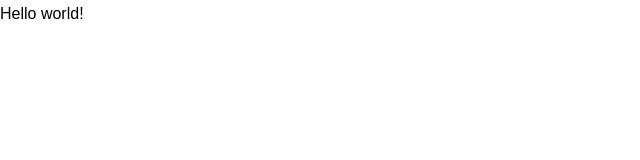
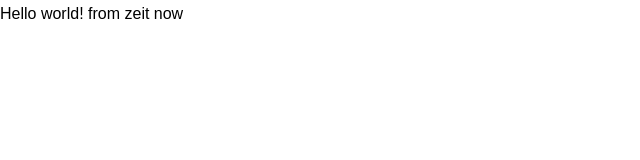
Before and after one commit to DaiAoki/daiaoki.me, a Next.js app: page / in a window 1280 px wide. Shown: the top 160 px of the page, without its empty margins (0-640 px from the left). Built offline with nearby package versions, Linux system fonts and the light colour scheme.

Commit message:
deploy test

```diff
--- a/src/pages/index.js
+++ b/src/pages/index.js
@@ -1,6 +1,6 @@
 const Index = props => (
   <div>
-    Hello world!
+    Hello world! from zeit now
   </div>
 )
 
```
